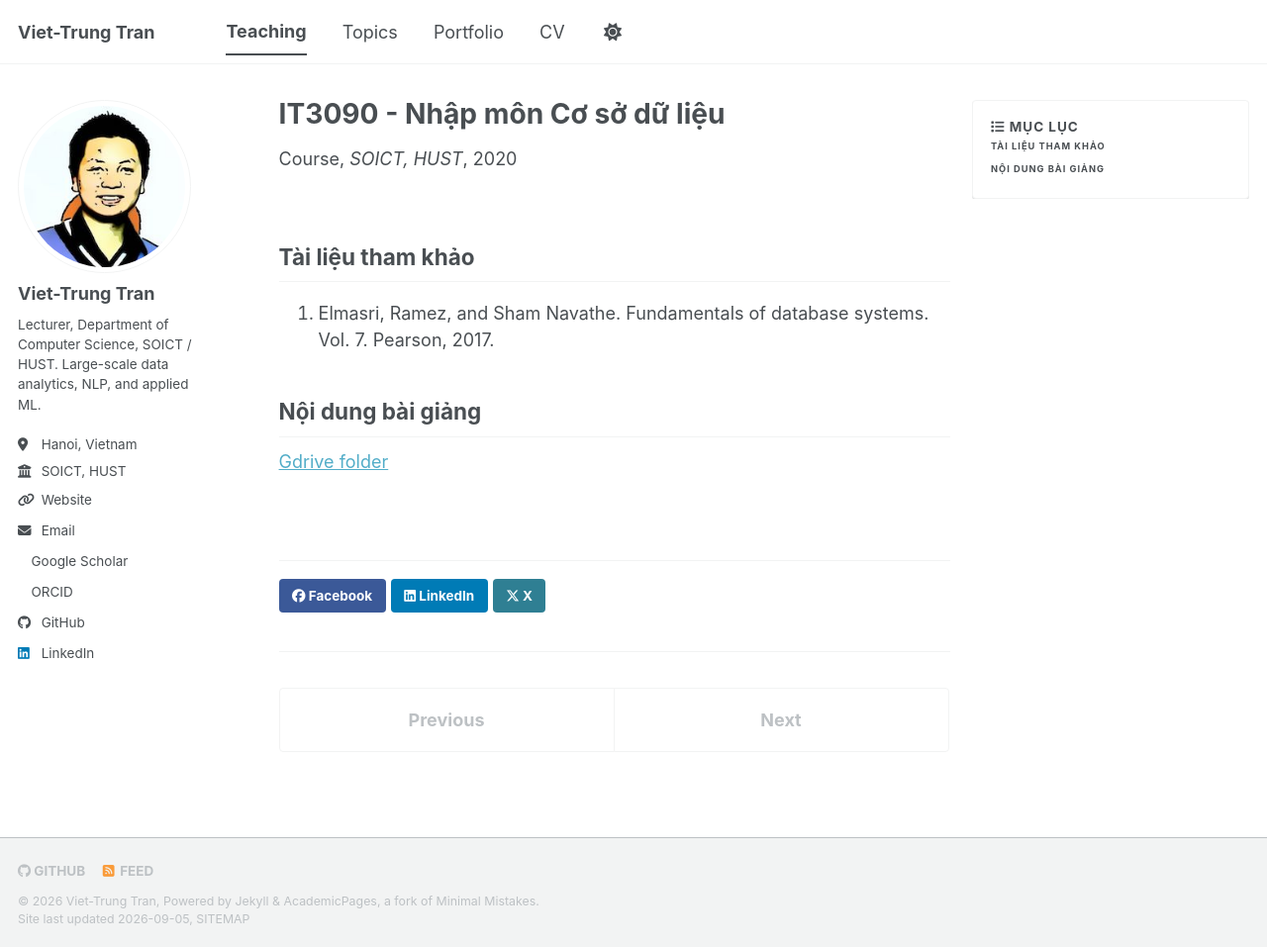
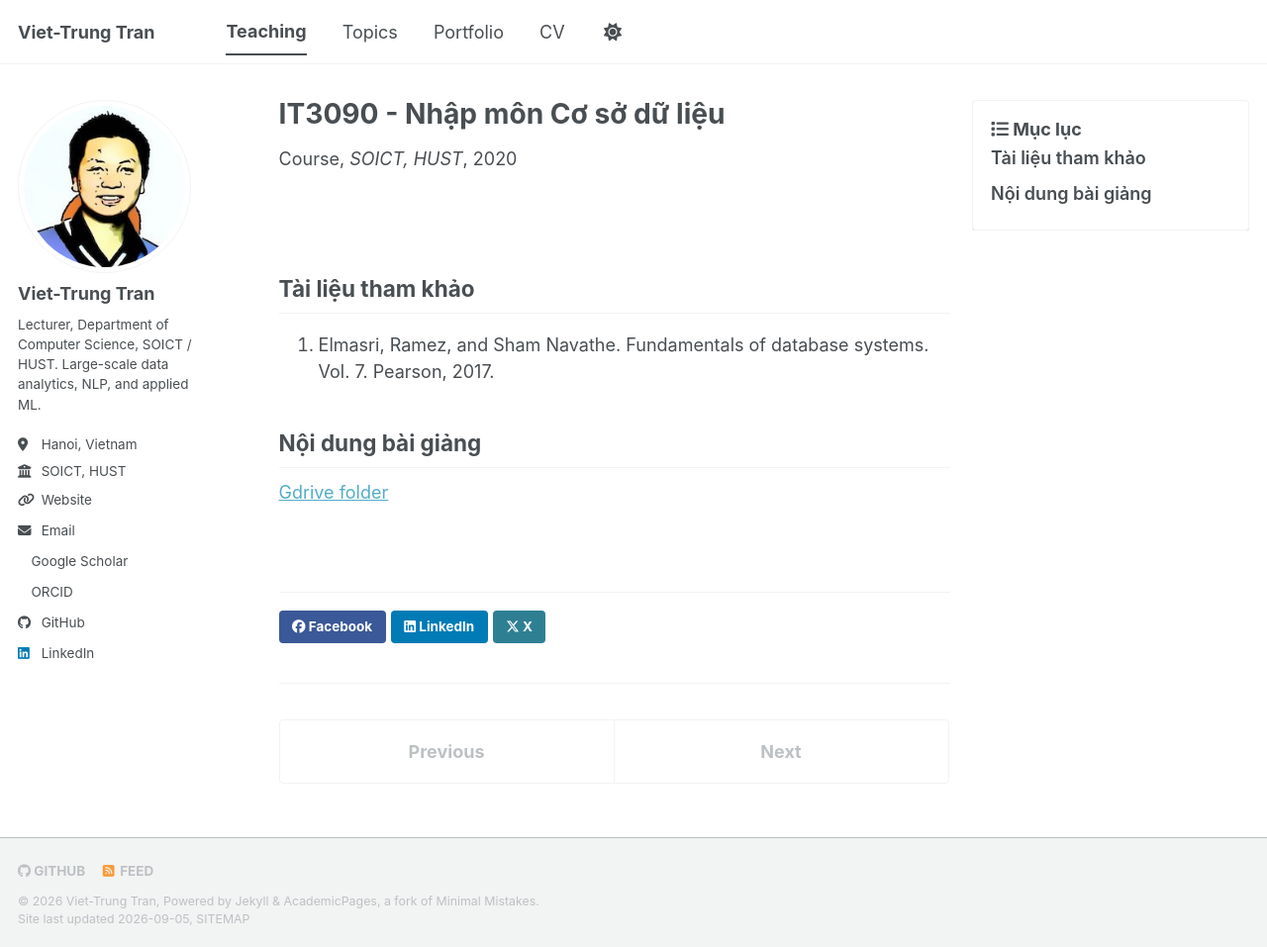
Before and after one commit to trungtv/trungtv.github.io, a Jekyll site: the page built from _teaching/2020-03-03-it3090-csdl.md, in a window 1280 px wide and 957 px high. Shown: the whole window at 99% size. Built offline with Jekyll 4.4.1, drawn with Linux system fonts in a browser that asks for light colours; a style sheet for code colours, icons or effects is not loaded.

Commit message:
Match TOC typography to page content.
Drop uppercase styling and use the same body font size for the table of contents.

Co-authored-by: Cursor <cursoragent@cursor.com>

```diff
--- a/_sass/layout/_navigation.scss
+++ b/_sass/layout/_navigation.scss
@@ -377,11 +377,11 @@
    ========================================================================== */
 
 .toc {
-  font-family: $sans-serif-narrow;
-  color: var(--global-text-color-light);
-  text-transform: uppercase;
-  letter-spacing: 1px;
-  background-color: #fff;
+  font-family: $global-font-family;
+  color: var(--global-text-color);
+  text-transform: none;
+  letter-spacing: normal;
+  background-color: var(--global-bg-color);
   border: 1px solid var(--global-border-color);
   border-radius: $border-radius;
   box-shadow: $box-shadow;
@@ -389,6 +389,9 @@
   .nav__title {
     color: #fff;
     font-size: $type-size-6;
+    font-family: $global-font-family;
+    text-transform: none;
+    letter-spacing: normal;
     background: var(--global-base-color);
     border-top-left-radius: $border-radius;
     border-top-right-radius: $border-radius;
@@ -400,21 +403,26 @@
   padding: 0;
   width: 100%;
   list-style: none;
-  font-size: 0.8rem;
+  font-family: $global-font-family;
+  font-size: 1em;
+  text-transform: none;
+  letter-spacing: normal;
 
   a {
     display: block;
     padding: 0.5rem 1rem;
-    color: var(--global-code-text-color);
-    font-size: $type-size-7;
-    font-weight: bold;
+    color: var(--global-text-color);
+    font-size: 1em;
+    font-weight: 600;
     line-height: 1.5;
     border-bottom: 1px solid var(--global-border-color);
     text-decoration-line: none !important;
+    text-transform: none;
+    letter-spacing: normal;
 
     &:hover {
-      color: #000;
-      background: var(--global-link-color-hover);
+      color: var(--global-link-color-hover);
+      background: var(--global-border-color);
     }
   }
 
--- a/_sass/layout/_sidebar.scss
+++ b/_sass/layout/_sidebar.scss
@@ -75,13 +75,20 @@
   border-radius: $border-radius;
   box-shadow: $box-shadow;
   padding: 1em;
+  font-family: $global-font-family;
+  text-transform: none;
+  letter-spacing: normal;
 
   .nav__title {
     color: var(--global-text-color);
-    font-size: $type-size-6;
+    font-size: 1em;
+    font-family: $global-font-family;
+    font-weight: 700;
     background: transparent;
     border: 0;
     padding: 0;
+    text-transform: none;
+    letter-spacing: normal;
   }
 
   .toc__menu {
@@ -89,16 +96,21 @@
     padding: 0;
     width: 100%;
     list-style: none;
-    font-size: $type-size-6;
+    font-family: $global-font-family;
+    font-size: 1em;
+    text-transform: none;
+    letter-spacing: normal;
 
     a {
       display: block;
       padding: 0.25rem 0;
       color: var(--global-text-color);
-      font-size: $type-size-7;
+      font-size: 1em;
       font-weight: normal;
       line-height: 1.5;
       border-bottom: 0;
+      text-transform: none;
+      letter-spacing: normal;
 
       &:hover {
         text-decoration: underline;
@@ -106,7 +118,7 @@
     }
 
     > li > a {
-      font-weight: bold;
+      font-weight: 600;
     }
 
     li ul > li a {
```
